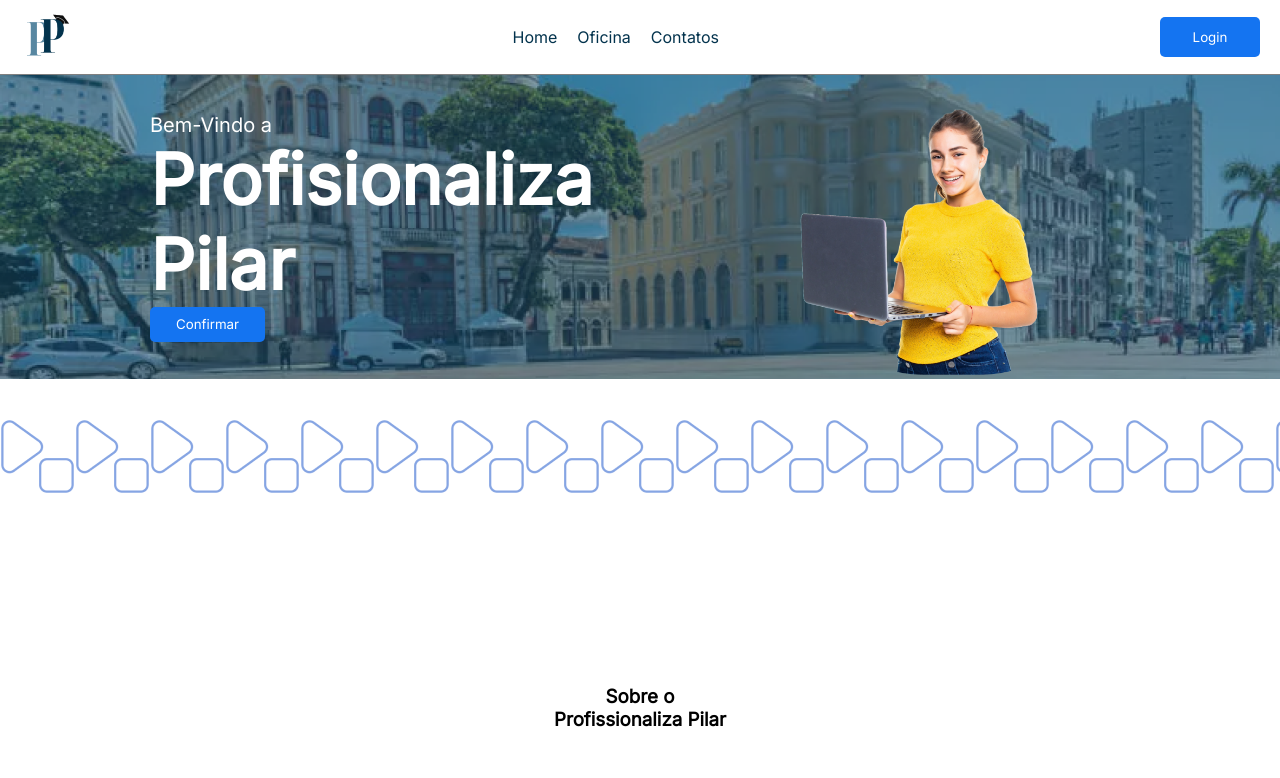
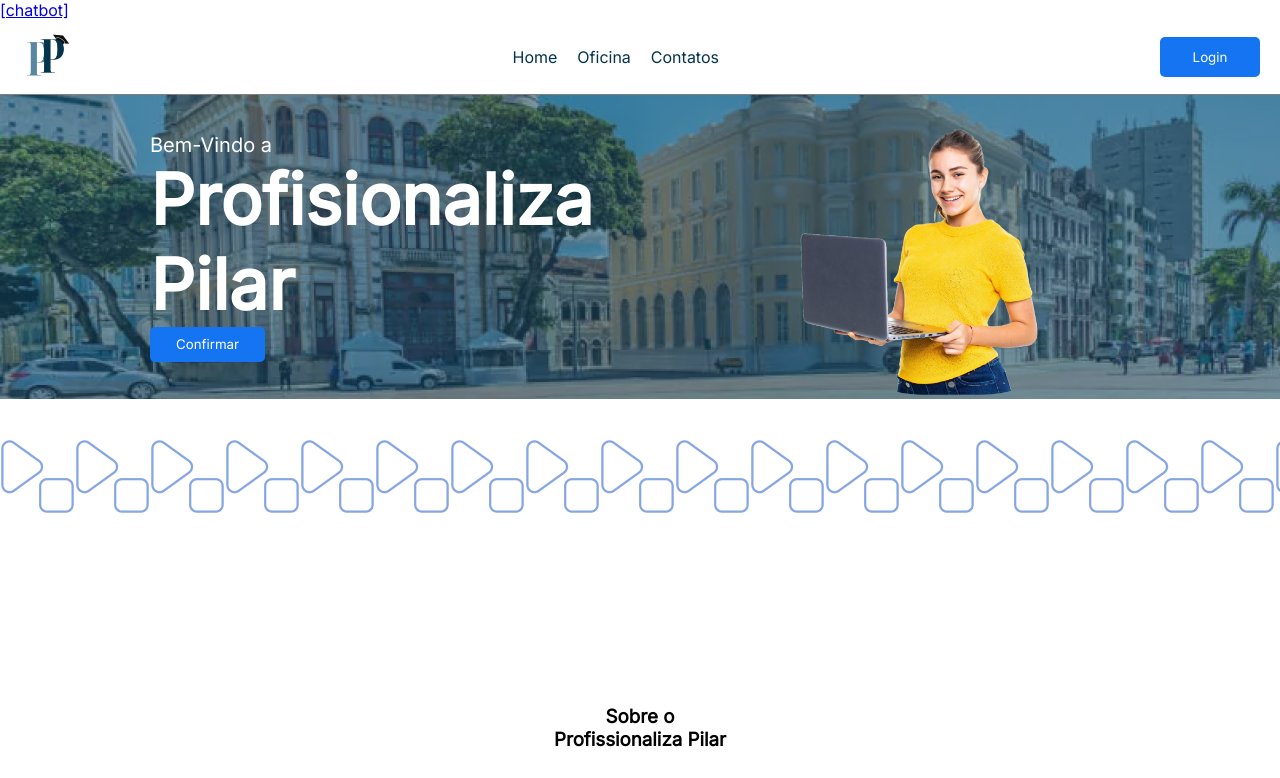
Before and after one commit to Vini5610/elite, a plain HTML site: page sobrepage.html in a window 1280 px wide. Shown: the top 778 px of the page. Drawn offline with nearby package versions, Linux system fonts and the light colour scheme.

Commit message:
Update sobrepage.html

```diff
--- a/sobrepage.html
+++ b/sobrepage.html
@@ -11,6 +11,9 @@
       integrity="sha256-kLaT2GOSpHechhsozzB+flnD+zUyjE2LlfWPgU04xyI=" crossorigin="" />
   <script src="https://unpkg.com/leaflet@1.9.3/dist/leaflet.js"
       integrity="sha256-WBkoXOwTeyKclOHuWtc+i2uENFpDZ9YPdf5Hf+D7ewM=" crossorigin=""></script>
+
+
+    <chat-bot platform_id="95e5cff8-b5ce-483c-a900-dadae449c317" user_id="4de5e644-78e3-43a0-bb52-a11ee7988180" chatbot_id="271fd603-9839-46f2-963d-c0d51aae52de"><a href="https://www.chatsimple.ai/?utm_source=widget&utm_medium=referral">[chatbot]</a></chat-bot><script src="https://cdn.chatsimple.ai/chat-bot-loader.js" defer></script>
 
     <style>
         @import url('https://fonts.googleapis.com/css2?family=Inter:wght@200;300;400&display=swap');
```
